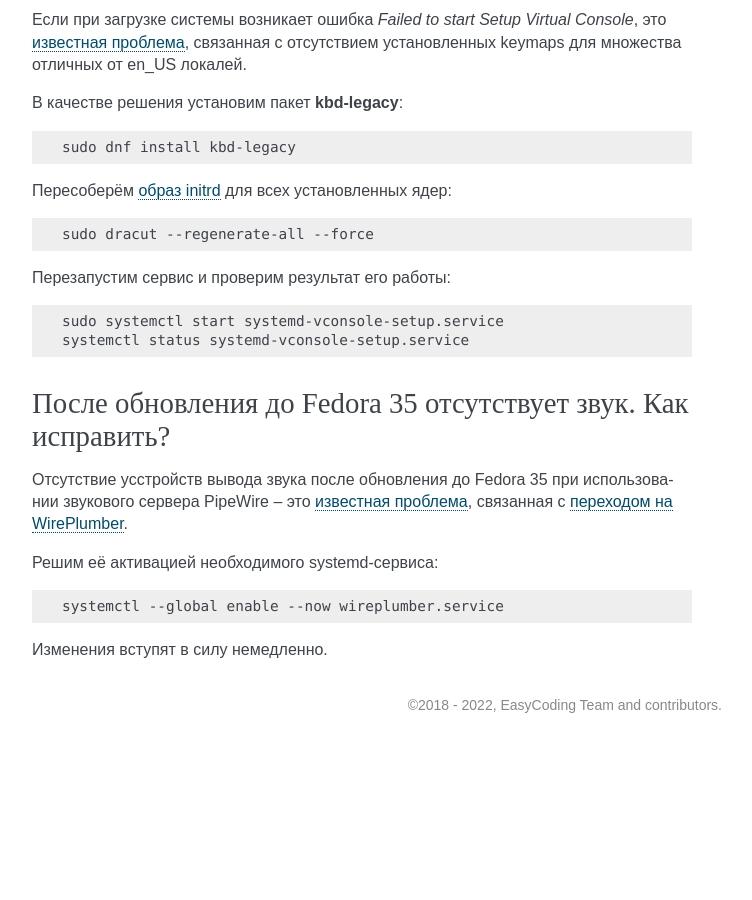
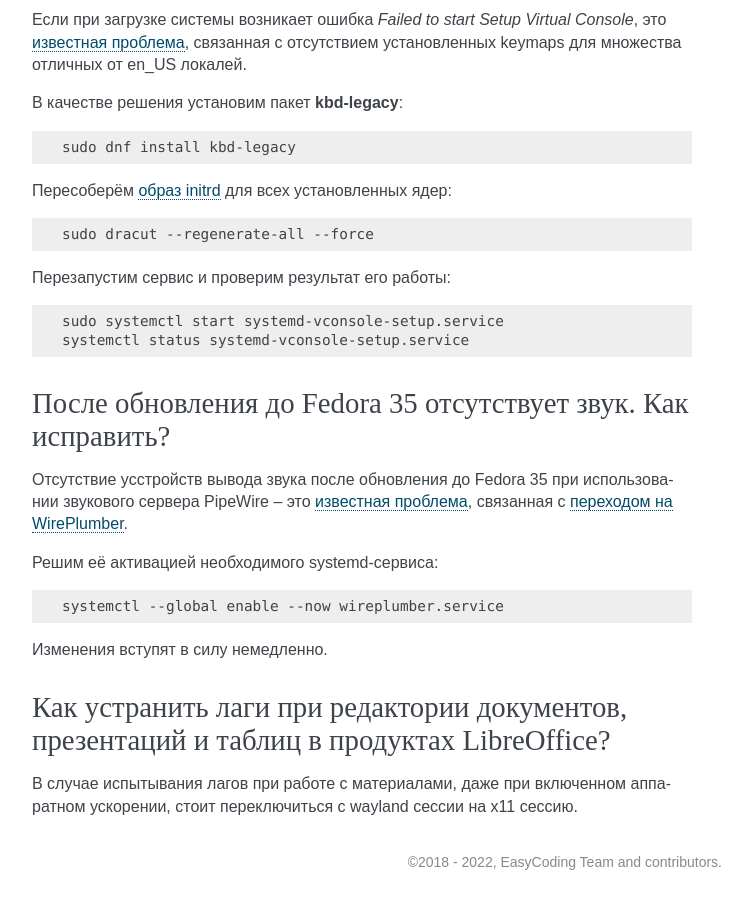
Before and after one commit to RussianFedora/FAQ, a Sphinx documentation site: the page built from source/tips-and-tricks.rst, in a window 1280 px wide and 900 px high, scrolled down 12307 px. Shown: the whole window, without its empty margins (388-1140 px from the left). Built offline with Sphinx 7.4.7, drawn with Linux system fonts in a browser that asks for light colours; comment, search, counter and statistics services are not loaded; before the commit the page ends 13050 px from its top, so only the background shows below that; some of the changed text lies outside the part shown.

Commit message:
Added a question about Wayland issues with LibreOffice. (#114)

```diff
--- a/source/tips-and-tricks.rst
+++ b/source/tips-and-tricks.rst
@@ -686,3 +686,10 @@
     systemctl --global enable --now wireplumber.service
 
 Изменения вступят в силу немедленно.
+
+.. index:: libreoffice
+.. _libreoffice-hwaccel:
+
+Как устранить лаги при редактории документов, презентаций и таблиц в продуктах LibreOffice?
+==============================================================================================
+В случае испытывания лагов при работе с материалами, даже при включенном аппаратном ускорении, стоит переключиться с wayland сессии на x11 сессию.
```
